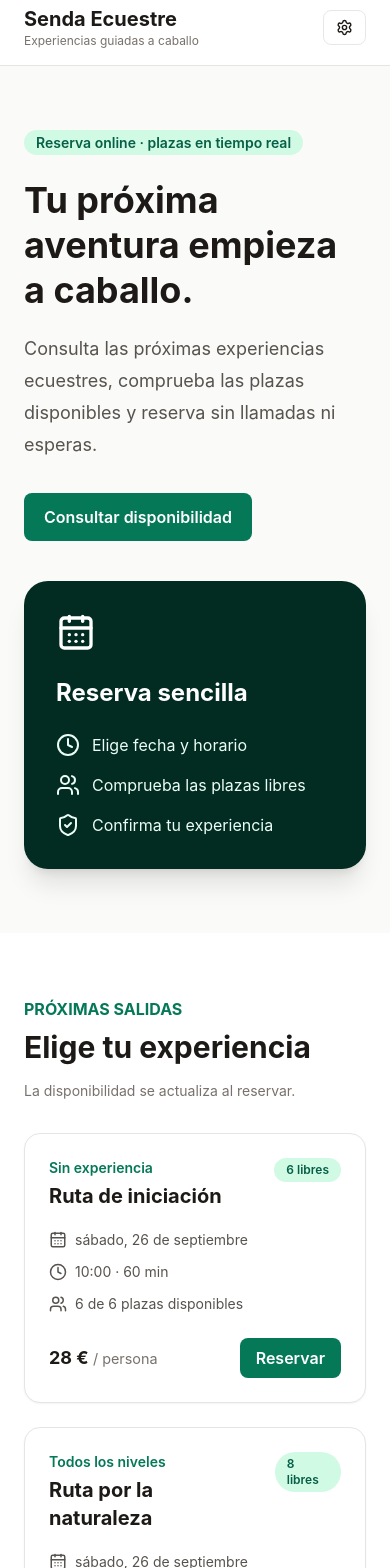
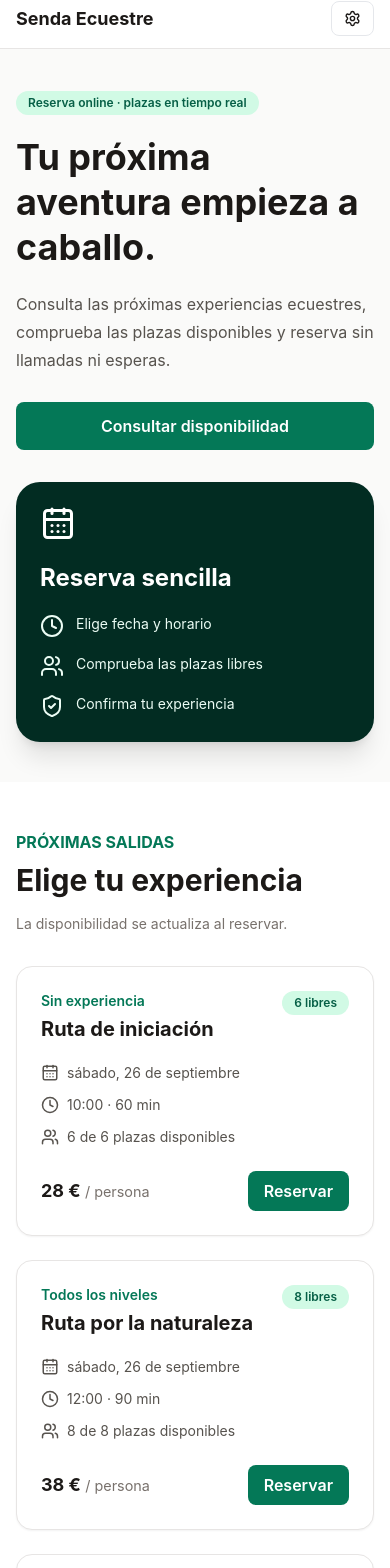
Before and after one commit to hillcoint/equestre-booking-C, a React (Vite) app: page / in a window 390 px wide. Shown: the part 11-1579 px from the top of the page. Built offline with nearby package versions, Linux system fonts and the light colour scheme.

Commit message:
Complete informative sections and mobile layout

```diff
--- a/src/App.tsx
+++ b/src/App.tsx
@@ -1,5 +1,5 @@
 import { useEffect, useMemo, useState } from "react";
-import { CalendarDays, Clock, MapPin, Settings, ShieldCheck, Users } from "lucide-react";
+import { CalendarDays, CheckCircle2, Clock, Euro, MapPin, Settings, ShieldCheck, Sparkles, Users } from "lucide-react";
 import { AdminPanel } from "@/components/AdminPanel";
 import { BookingModal } from "@/components/BookingModal";
 import { RideCard } from "@/components/RideCard";
@@ -19,13 +19,19 @@ export default function App() {
   const addRide = (ride: Ride) => setRides(current => [...current, ride]);
   const toggleRide = (rideId: string) => setRides(current => current.map(ride => ride.id === rideId ? { ...ride, status: ride.status === "blocked" ? "scheduled" : "blocked" } : ride));
 
-  return <main className="min-h-screen bg-stone-50 text-stone-900">
-    <header className="sticky top-0 z-30 border-b border-stone-200 bg-white/95 backdrop-blur"><div className="mx-auto flex max-w-6xl items-center justify-between px-6 py-4"><div><p className="text-xl font-bold">Senda Ecuestre</p><p className="text-xs text-stone-500">Experiencias guiadas a caballo</p></div><div className="flex items-center gap-5"><nav className="hidden gap-6 text-sm font-semibold md:flex"><a href="#salidas">Rutas</a><a href="#centro">El centro</a><a href="#seguridad">Seguridad</a></nav><button onClick={()=>setAdminOpen(true)} className="flex items-center gap-2 rounded-lg border px-3 py-2 text-sm font-semibold hover:bg-stone-100"><Settings size={17}/> <span className="hidden sm:inline">Administración</span></button></div></div></header>
-    <section className="mx-auto grid max-w-6xl gap-10 px-6 py-16 lg:grid-cols-[1.2fr_.8fr] lg:items-center"><div><span className="rounded-full bg-emerald-100 px-3 py-1 text-sm font-semibold text-emerald-800">Reserva online · plazas en tiempo real</span><h1 className="mt-6 text-4xl font-bold leading-tight sm:text-5xl">Tu próxima aventura empieza a caballo.</h1><p className="mt-5 max-w-2xl text-lg leading-8 text-stone-600">Consulta las próximas experiencias ecuestres, comprueba las plazas disponibles y reserva sin llamadas ni esperas.</p><a href="#salidas" className="mt-8 inline-flex rounded-lg bg-emerald-700 px-5 py-3 font-semibold text-white hover:bg-emerald-800">Consultar disponibilidad</a></div><div className="rounded-3xl bg-emerald-950 p-8 text-white shadow-xl"><CalendarDays className="h-10 w-10"/><h2 className="mt-6 text-2xl font-bold">Reserva sencilla</h2><div className="mt-6 space-y-4 text-emerald-50"><p className="flex gap-3"><Clock/> Elige fecha y horario</p><p className="flex gap-3"><Users/> Comprueba las plazas libres</p><p className="flex gap-3"><ShieldCheck/> Confirma tu experiencia</p></div></div></section>
-    <section id="salidas" className="bg-white py-16"><div className="mx-auto max-w-6xl px-6"><p className="font-bold text-emerald-700">PRÓXIMAS SALIDAS</p><div className="mt-2 flex flex-wrap items-end justify-between gap-4"><h2 className="text-3xl font-bold">Elige tu experiencia</h2><p className="text-sm text-stone-500">La disponibilidad se actualiza al reservar.</p></div><div className="mt-8 grid gap-6 md:grid-cols-2">{nextRides.map(ride => <RideCard key={ride.id} ride={ride} freePlaces={available(ride)} onBook={setSelectedRide}/>)}</div></div></section>
-    <section id="centro" className="mx-auto grid max-w-6xl gap-8 px-6 py-16 md:grid-cols-3"><div className="md:col-span-2"><p className="font-bold text-emerald-700">SENDA ECUESTRE</p><h2 className="mt-2 text-3xl font-bold">Rutas para disfrutar con seguridad</h2><p className="mt-4 leading-7 text-stone-600">Experiencias guiadas para principiantes, familias y jinetes con experiencia. Antes de cada salida asignamos el caballo adecuado y realizamos una breve explicación de manejo y seguridad.</p></div><div className="rounded-2xl border bg-white p-6"><MapPin className="text-emerald-700"/><h3 className="mt-4 font-bold">Punto de encuentro</h3><p className="mt-2 text-sm text-stone-600">Centro Senda Ecuestre · entorno natural y rutas señalizadas.</p></div></section>
-    <section id="seguridad" className="bg-stone-900 py-12 text-stone-100"><div className="mx-auto max-w-6xl px-6"><h2 className="text-2xl font-bold">Antes de montar</h2><p className="mt-3 max-w-3xl text-stone-300">Recomendamos pantalón largo y calzado cerrado. El casco es obligatorio y puede proporcionarlo el centro. Las rutas pueden aplazarse o bloquearse por meteorología o por motivos de seguridad.</p></div></section>
+  return <main className="min-h-screen overflow-x-hidden bg-stone-50 text-stone-900">
+    <header className="sticky top-0 z-30 border-b border-stone-200 bg-white/95 backdrop-blur"><div className="mx-auto flex max-w-6xl items-center justify-between gap-3 px-4 py-3 sm:px-6 sm:py-4"><div className="min-w-0"><p className="truncate text-lg font-bold sm:text-xl">Senda Ecuestre</p><p className="hidden text-xs text-stone-500 sm:block">Experiencias guiadas a caballo</p></div><div className="flex shrink-0 items-center gap-5"><nav className="hidden gap-6 text-sm font-semibold lg:flex"><a href="#salidas">Rutas</a><a href="#experiencia">Experiencia</a><a href="#precios">Precios</a><a href="#ubicacion">Ubicación</a><a href="#seguridad">Seguridad</a></nav><button onClick={()=>setAdminOpen(true)} className="flex items-center gap-2 rounded-lg border px-3 py-2 text-sm font-semibold hover:bg-stone-100"><Settings size={17}/> <span className="hidden sm:inline">Administración</span></button></div></div></header>
+    <section className="mx-auto grid max-w-6xl gap-8 px-4 py-10 sm:px-6 sm:py-16 lg:grid-cols-[1.2fr_.8fr] lg:items-center lg:gap-10"><div><span className="inline-block rounded-full bg-emerald-100 px-3 py-1 text-xs font-semibold text-emerald-800 sm:text-sm">Reserva online · plazas en tiempo real</span><h1 className="mt-5 text-4xl font-bold leading-tight sm:mt-6 sm:text-5xl">Tu próxima aventura empieza a caballo.</h1><p className="mt-5 max-w-2xl text-base leading-7 text-stone-600 sm:text-lg sm:leading-8">Consulta las próximas experiencias ecuestres, comprueba las plazas disponibles y reserva sin llamadas ni esperas.</p><a href="#salidas" className="mt-7 inline-flex w-full justify-center rounded-lg bg-emerald-700 px-5 py-3 font-semibold text-white hover:bg-emerald-800 sm:mt-8 sm:w-auto">Consultar disponibilidad</a></div><div className="rounded-3xl bg-emerald-950 p-6 text-white shadow-xl sm:p-8"><CalendarDays className="h-9 w-9 sm:h-10 sm:w-10"/><h2 className="mt-5 text-2xl font-bold sm:mt-6">Reserva sencilla</h2><div className="mt-5 space-y-4 text-sm text-emerald-50 sm:mt-6 sm:text-base"><p className="flex gap-3"><Clock className="shrink-0"/> Elige fecha y horario</p><p className="flex gap-3"><Users className="shrink-0"/> Comprueba las plazas libres</p><p className="flex gap-3"><ShieldCheck className="shrink-0"/> Confirma tu experiencia</p></div></div></section>
+    <section id="salidas" className="bg-white py-12 sm:py-16"><div className="mx-auto max-w-6xl px-4 sm:px-6"><p className="font-bold text-emerald-700">PRÓXIMAS SALIDAS</p><div className="mt-2 flex flex-wrap items-end justify-between gap-4"><h2 className="text-3xl font-bold">Elige tu experiencia</h2><p className="text-sm text-stone-500">La disponibilidad se actualiza al reservar.</p></div><div className="mt-8 grid gap-6 md:grid-cols-2">{nextRides.map(ride => <RideCard key={ride.id} ride={ride} freePlaces={available(ride)} onBook={setSelectedRide}/>)}</div></div></section>
+    <section id="experiencia" className="mx-auto max-w-6xl px-4 py-12 sm:px-6 sm:py-16"><p className="font-bold text-emerald-700">LA EXPERIENCIA</p><h2 className="mt-2 max-w-2xl text-3xl font-bold">Rutas pensadas para disfrutar, incluso si nunca has montado</h2><div className="mt-8 grid gap-5 md:grid-cols-3"><Info icon={<Sparkles/>} title="Para todos los niveles">Seleccionamos rutas y caballos según la experiencia del jinete. Las salidas indican claramente el nivel recomendado.</Info><Info icon={<Users/>} title="Grupos reducidos">Los cupos limitados facilitan una atención cercana del guía y una experiencia más tranquila.</Info><Info icon={<ShieldCheck/>} title="Acompañamiento">Antes de salir explicamos manejo básico, posición y normas esenciales de seguridad.</Info></div></section>
+    <section id="precios" className="bg-emerald-950 py-12 text-white sm:py-16"><div className="mx-auto grid max-w-6xl gap-8 px-4 sm:px-6 lg:grid-cols-2 lg:items-center"><div><p className="font-bold text-emerald-300">PRECIOS</p><h2 className="mt-2 text-3xl font-bold">Sabes el precio antes de reservar</h2><p className="mt-4 max-w-xl leading-7 text-emerald-50">Cada salida muestra su precio por persona, duración, nivel y plazas disponibles. El importe puede variar según la experiencia elegida.</p></div><div className="rounded-2xl bg-white/10 p-6"><p className="flex items-center gap-3 text-lg font-bold"><Euro/> Información incluida en cada ruta</p><div className="mt-5 grid gap-3 text-sm text-emerald-50 sm:grid-cols-2"><Check>Precio por persona</Check><Check>Duración prevista</Check><Check>Nivel recomendado</Check><Check>Cupo disponible</Check></div></div></div></section>
+    <section id="ubicacion" className="mx-auto grid max-w-6xl gap-8 px-4 py-12 sm:px-6 sm:py-16 md:grid-cols-3"><div className="md:col-span-2"><p className="font-bold text-emerald-700">EL CENTRO</p><h2 className="mt-2 text-3xl font-bold">Naturaleza, caballos y rutas guiadas</h2><p className="mt-4 leading-7 text-stone-600">Senda Ecuestre ofrece experiencias para principiantes, familias y jinetes con experiencia. La asignación del caballo se realiza atendiendo al nivel del participante y a las características de la salida.</p><p className="mt-4 text-sm text-stone-500">Esta versión es una demostración funcional: la dirección y los datos comerciales definitivos se incorporarán al adaptar el proyecto a un centro real.</p></div><div className="rounded-2xl border bg-white p-6 shadow-sm"><MapPin className="text-emerald-700"/><h3 className="mt-4 font-bold">Punto de encuentro</h3><p className="mt-2 text-sm leading-6 text-stone-600">Centro Senda Ecuestre · entorno natural y rutas señalizadas. La ubicación exacta se facilitará con la confirmación.</p></div></section>
+    <section id="seguridad" className="bg-stone-900 py-12 text-stone-100"><div className="mx-auto max-w-6xl px-4 sm:px-6"><p className="font-bold text-emerald-400">REQUISITOS Y SEGURIDAD</p><h2 className="mt-2 text-2xl font-bold">Antes de montar</h2><div className="mt-6 grid gap-4 text-sm leading-6 text-stone-300 sm:grid-cols-2 lg:grid-cols-4"><Check>Pantalón largo y ropa cómoda</Check><Check>Calzado cerrado y sujeto al pie</Check><Check>Casco obligatorio; el centro puede proporcionarlo</Check><Check>Seguir siempre las indicaciones del guía</Check></div><p className="mt-6 max-w-4xl text-sm leading-6 text-stone-400">Por seguridad y bienestar animal, una ruta puede aplazarse, modificarse o bloquearse por meteorología, estado del terreno u otras circunstancias que desaconsejen la salida.</p></div></section>
+    <footer className="bg-stone-950 py-8 text-stone-400"><div className="mx-auto flex max-w-6xl flex-col gap-3 px-4 text-sm sm:flex-row sm:items-center sm:justify-between sm:px-6"><p><strong className="text-white">Senda Ecuestre</strong> · Demo de reservas ecuestres</p><a href="#salidas" className="font-semibold text-emerald-400">Ver próximas salidas</a></div></footer>
     {selectedRide && <BookingModal ride={selectedRide} freePlaces={available(selectedRide)} onClose={()=>setSelectedRide(null)} onConfirm={addBooking}/>}
     {adminOpen && <AdminPanel rides={rides} bookings={bookings} onClose={()=>setAdminOpen(false)} onAddRide={addRide} onToggleRide={toggleRide}/>}
   </main>;
 }
+
+function Info({ icon, title, children }: { icon: React.ReactNode; title: string; children: React.ReactNode }) { return <article className="rounded-2xl border bg-white p-6 shadow-sm"><div className="text-emerald-700">{icon}</div><h3 className="mt-4 text-lg font-bold">{title}</h3><p className="mt-2 text-sm leading-6 text-stone-600">{children}</p></article>; }
+function Check({ children }: { children: React.ReactNode }) { return <p className="flex items-start gap-2"><CheckCircle2 className="mt-0.5 h-5 w-5 shrink-0 text-emerald-400"/>{children}</p>; }
```
